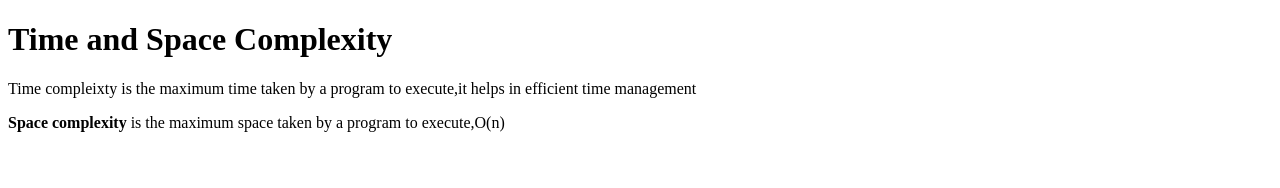
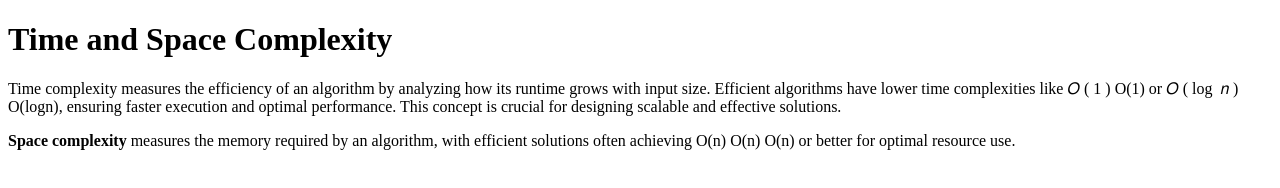
Before and after one commit to acciojob/time-and-space-complexity-Shyamsundheraaj5, a website: page main.html in a window 1280 px wide. Drawn offline with Linux system fonts and the light colour scheme.

Commit message:
created a submission

```diff
--- a/main.html
+++ b/main.html
@@ -9,8 +9,20 @@
 <body>
 	<!-- the entire body must be written by student -->
 	<h1>Time and Space Complexity</h1>
-	<p>Time compleixty is the maximum time taken by a program to execute,it helps in efficient time management</p>
-	<p><b>Space complexity</b> is the maximum space taken by a program to execute,O(n)</p>
+	<p>Time complexity measures the efficiency of an algorithm by analyzing how its runtime grows with input size. Efficient algorithms have lower time complexities like
+𝑂
+(
+1
+)
+O(1) or
+𝑂
+(
+log
+⁡
+𝑛
+)
+O(logn), ensuring faster execution and optimal performance. This concept is crucial for designing scalable and effective solutions.</p>
+	<p><b>Space complexity</b> measures the memory required by an algorithm, with efficient solutions often achieving O(n) O(n) O(n) or better for optimal resource use.</p>
 </body>
 
 </html>
```
